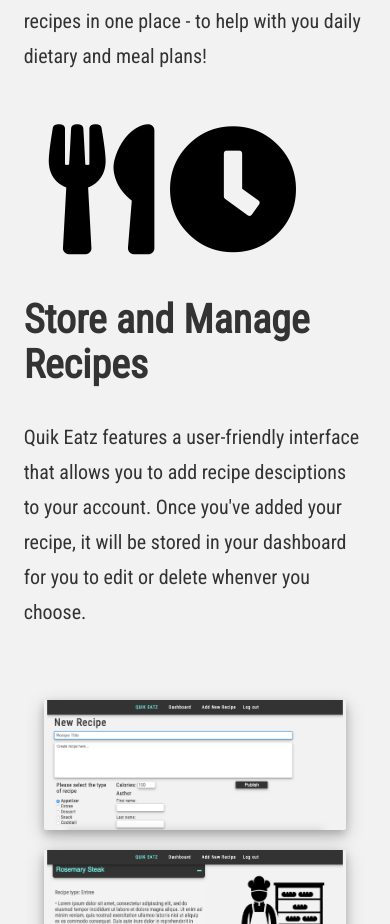
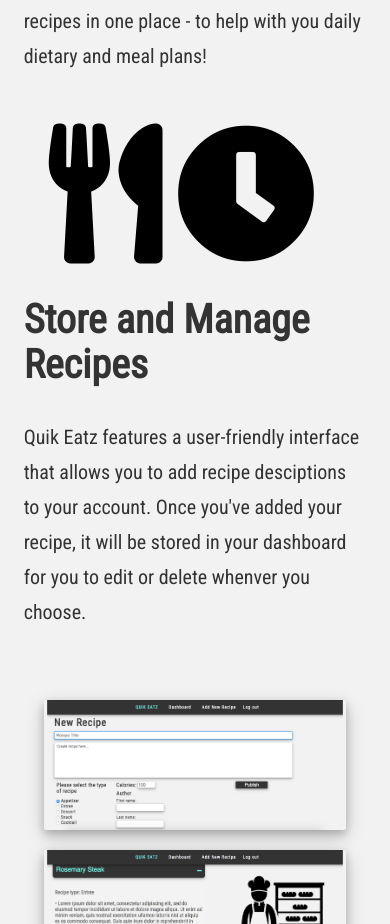
Before and after one commit to PeterBen90/node-quikeatz-app, a website: page public/index.html in a window 390 px wide. Shown: the part 1306-2230 px from the top of the page. Drawn offline with nearby package versions, Linux system fonts and the light colour scheme.

Commit message:
updated landing page

```diff
--- a/public/index.css
+++ b/public/index.css
@@ -216,7 +216,7 @@
   }
 
   .icons {
-    font-size: 130px;
+    font-size: 140px;
   }
 }
 
@@ -228,7 +228,7 @@
   }
 
   .icons {
-    font-size: 130px;
+    font-size: 140px;
   }
 }
 
@@ -288,7 +288,7 @@
   position: absolute;
   z-index: 9;
   color: #333333;
-  top: 2200px;
+  top: 2190px;
   background: none;
 }
 
```
